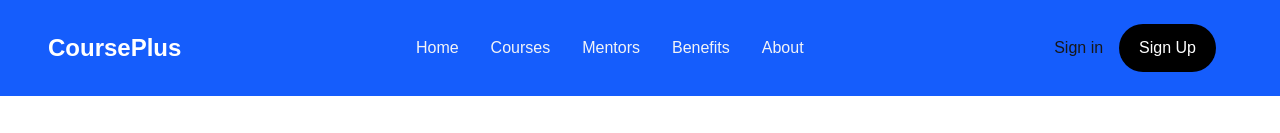
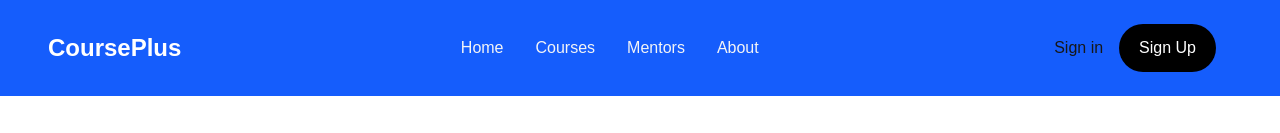
Before and after one commit to iamsamarth1011/capstone-sem2, a Next.js app: page / in a window 1280 px wide. Shown: the top 133 px of the page. Built offline with nearby package versions, Linux system fonts and the light colour scheme; no server answers.

Commit message:
navbar fixes

```diff
--- a/components/navbar.jsx
+++ b/components/navbar.jsx
@@ -27,7 +27,6 @@ const Navbar = () => {
         <li><a href="#home" className="hover:text-indigo-500 transition">Home</a></li>
         <li><a href="#courses" className="hover:text-indigo-500 transition">Courses</a></li>
         <li><a href="#mentors" className="hover:text-indigo-500 transition">Mentors</a></li>
-        <li><a href="#benefit" className="hover:text-indigo-500 transition">Benefits</a></li>
         <li><a href="#about" className="hover:text-indigo-500 transition">About</a></li>
       </ul>
 
```
